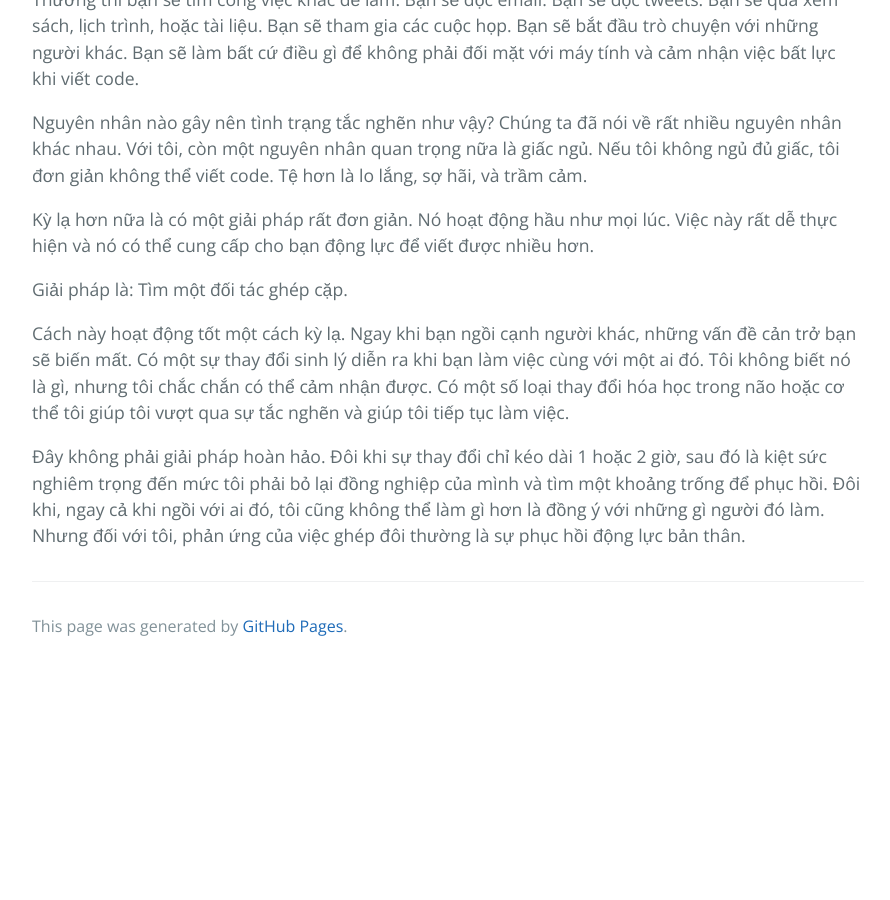
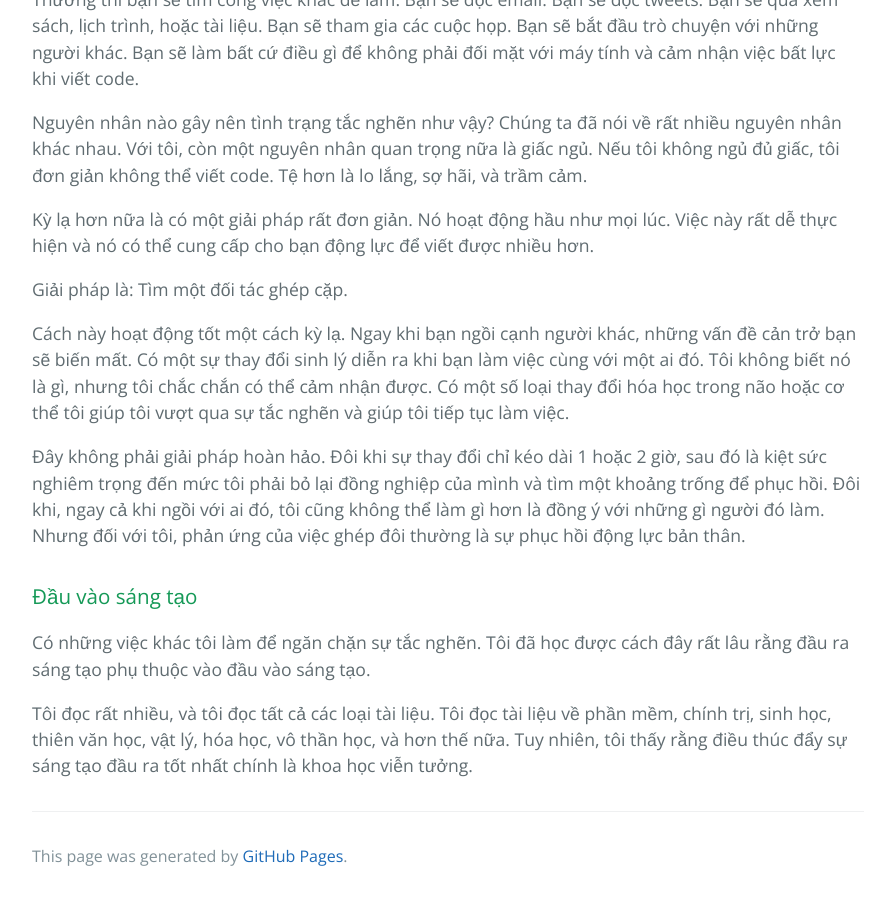
Before and after one commit to HaiBV/haibv.github.io, a Jekyll site: the page built from clean-coder/chapter-4-coding.md, in a window 1280 px wide and 900 px high, scrolled down 6217 px. Shown: the whole window, without its empty margins (192-1082 px from the left). Built offline with Jekyll 4.4.1, drawn with Linux system fonts in a browser that asks for light colours; our own code applies the rules of GitHub Pages for plain Markdown files; before the commit the page ends 6887 px from its top, so only the background shows below that.

Commit message:
Book - The Clean Coder - Chapter 4 - Coding

```diff
--- a/clean-coder/chapter-4-coding.md
+++ b/clean-coder/chapter-4-coding.md
@@ -127,3 +127,9 @@ Giải pháp là: Tìm một đối tác ghép cặp.
 Cách này hoạt động tốt một cách kỳ lạ. Ngay khi bạn ngồi cạnh người khác, những vấn đề cản trở bạn sẽ biến mất. Có một sự thay đổi sinh lý diễn ra khi bạn làm việc cùng với một ai đó. Tôi không biết nó là gì, nhưng tôi chắc chắn có thể cảm nhận được. Có một số loại thay đổi hóa học trong não hoặc cơ thể tôi giúp tôi vượt qua sự tắc nghẽn và giúp tôi tiếp tục làm việc.
 
 Đây không phải giải pháp hoàn hảo. Đôi khi sự thay đổi chỉ kéo dài 1 hoặc 2 giờ, sau đó là kiệt sức nghiêm trọng đến mức tôi phải bỏ lại đồng nghiệp của mình và tìm một khoảng trống để phục hồi. Đôi khi, ngay cả khi ngồi với ai đó, tôi cũng không thể làm gì hơn là đồng ý với những gì người đó làm. Nhưng đối với tôi, phản ứng của việc ghép đôi thường là sự phục hồi động lực bản thân.
+
+### Đầu vào sáng tạo
+
+Có những việc khác tôi làm để ngăn chặn sự tắc nghẽn. Tôi đã học được cách đây rất lâu rằng đầu ra sáng tạo phụ thuộc vào đầu vào sáng tạo.
+
+Tôi đọc rất nhiều, và tôi đọc tất cả các loại tài liệu. Tôi đọc tài liệu về phần mềm, chính trị, sinh học, thiên văn học, vật lý, hóa học, vô thần học, và hơn thế nữa. Tuy nhiên, tôi thấy rằng điều thúc đẩy sự sáng tạo đầu ra tốt nhất chính là khoa học viễn tưởng.
```
